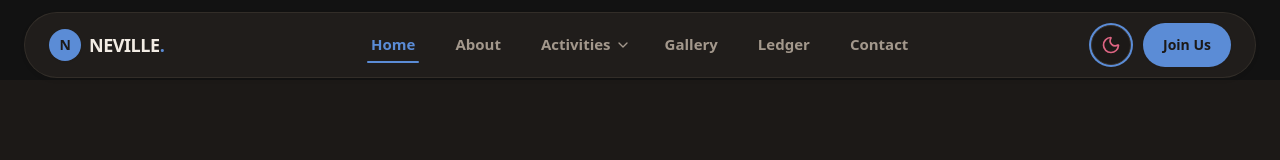
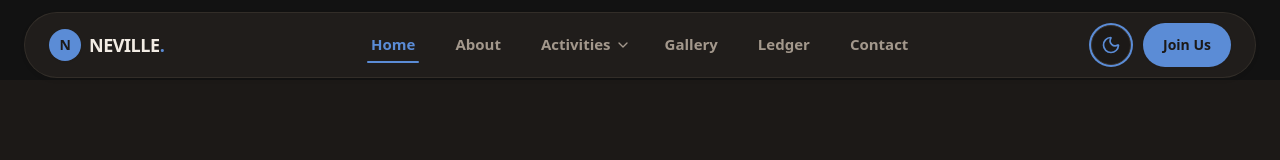
Before and after one commit to Life932/NEVILLE, a Next.js app: page / in a window 1280 px wide. Both pictures are taken after a click on the button "Toggle theme". Shown: the top 160 px of the page. Built offline with nearby package versions, Linux system fonts and the light colour scheme.

Commit message:
fix: change the moon toggle color to primary

```diff
--- a/src/components/ThemeToggle.jsx
+++ b/src/components/ThemeToggle.jsx
@@ -29,7 +29,7 @@ export default function ThemeToggle() {
       title={isDark ? "Switch to Light Mode" : "Switch to Dark Mode"}
     >
       {isDark ? (
-        <Moon className="w-5 h-5 text-accent transition-transform duration-300 rotate-0 scale-100" />
+        <Moon className="w-5 h-5 text-primary transition-transform duration-300 rotate-0 scale-100" />
       ) : (
         <Sun className="w-5 h-5 text-amber-500 transition-transform duration-300 rotate-0 scale-100" />
       )}
```
